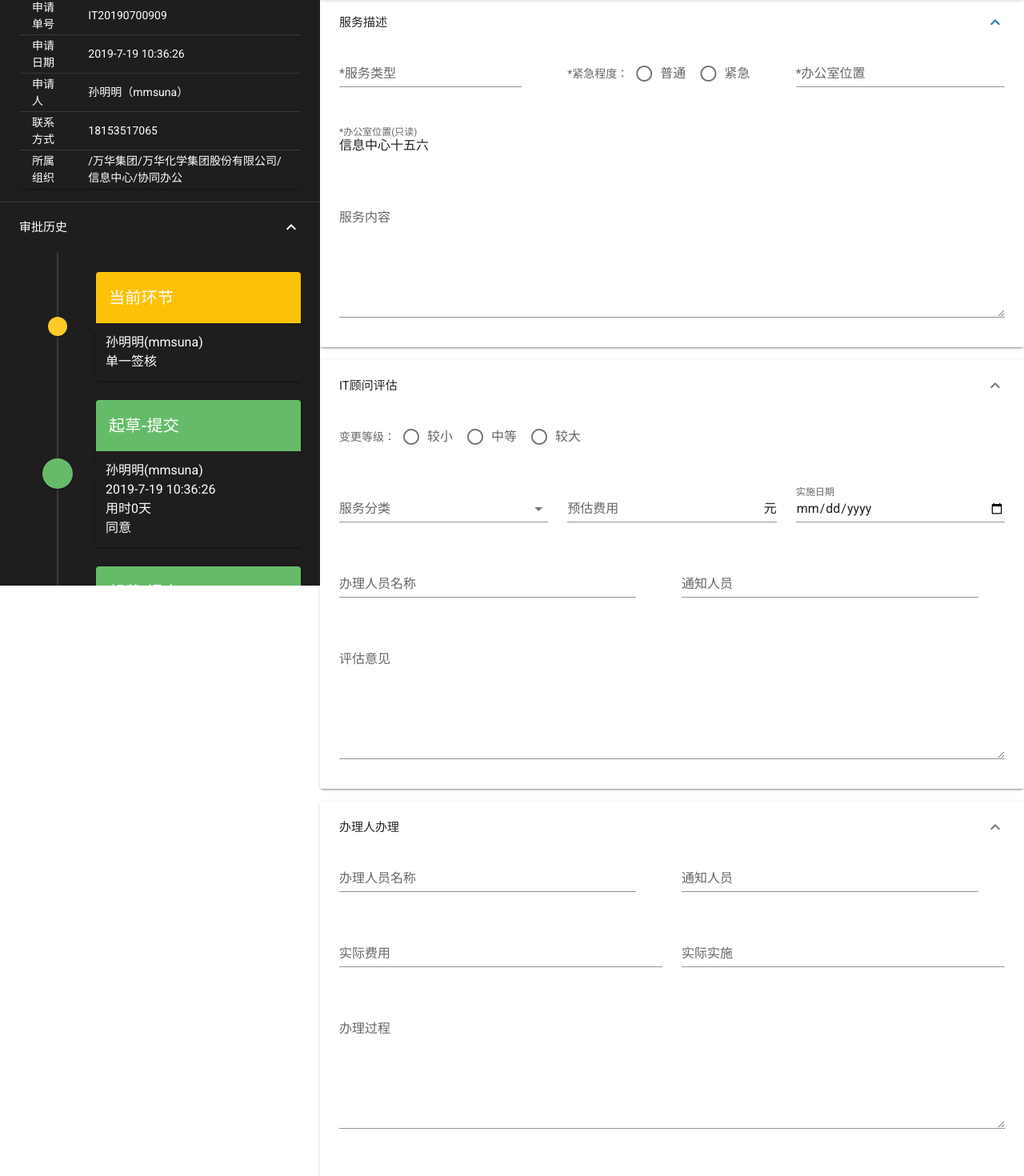
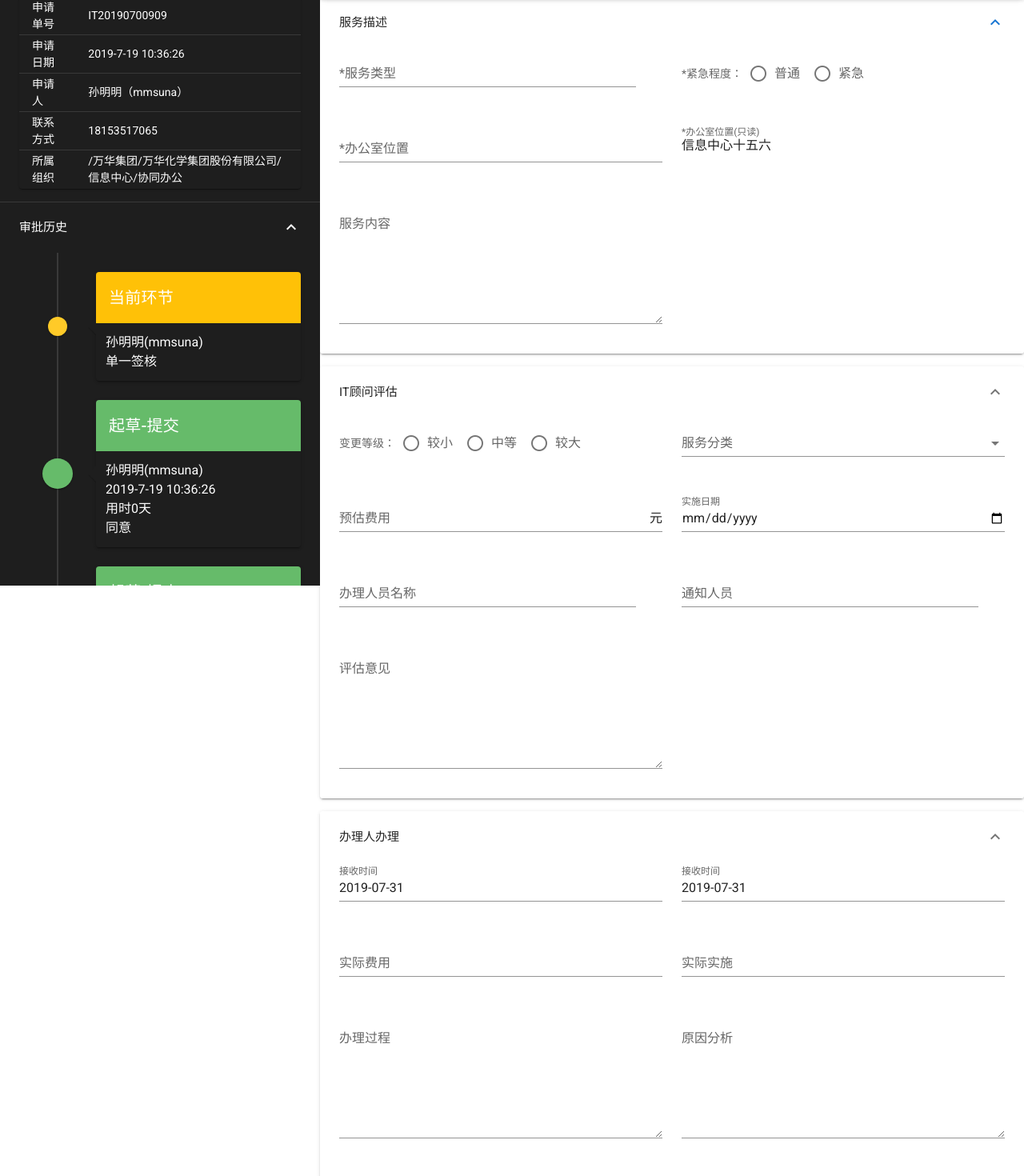
Before and after one commit to ebolavirus/VuetifyDemo, a Vue app: page / in a window 1280 px wide. Shown: the part 68-1538 px from the top of the page at 80% size. Built offline with nearby package versions, Linux system fonts and the light colour scheme.

Commit message:
222
Signed-off-by: jkjiao <jkjiao@whchem.com>

```diff
--- a/public/index.html
+++ b/public/index.html
@@ -3,7 +3,7 @@
   <head>
     <meta charset="utf-8">
     <meta http-equiv="X-UA-Compatible" content="IE=edge">
-    <meta name="viewport" content="width=device-width,initial-scale=1.0">
+    <meta name="viewport" content="width=device-width, initial-scale=1, maximum-scale=1, user-scalable=no, minimal-ui">
     <link rel="icon" href="<%= BASE_URL %>favicon.ico">
     <title>vuetifydemo</title>
     <link rel="stylesheet" href="https://fonts.googleapis.com/css?family=Roboto:100,300,400,500,700,900">
--- a/src/components/HelloWorld.vue
+++ b/src/components/HelloWorld.vue
@@ -11,12 +11,17 @@
           </v-expansion-panel-header>
           <v-expansion-panel-content>
             <v-layout wrap>
-              <v-flex xs4>
-                <v-text-field label="*服务类型" append-outer-icon="mdi-file-document-box-search" readonly
-                  @click:append-outer.stop="typeSelect" v-model="typeValue"></v-text-field>
+              <v-flex xs12 sm6 md6 lg6>
+                <v-text-field
+                  label="*服务类型"
+                  append-outer-icon="mdi-file-document-box-search"
+                  readonly
+                  @click:append-outer.stop="typeSelect"
+                  v-model="typeValue"
+                ></v-text-field>
                 <TypeDialog v-model="typedialog" @dialogSelected="typeDialogSelected" />
               </v-flex>
-              <v-flex xs4>
+              <v-flex xs12 sm6 md6 lg6>
                 <v-radio-group v-model="row" row>
                   <template v-slot:label>
                     <div>*紧急程度：</div>
@@ -25,13 +30,13 @@
                   <v-radio label="紧急" value="0"></v-radio>
                 </v-radio-group>
               </v-flex>
-              <v-flex xs4>
+              <v-flex xs12 sm6 md6 lg6>
                 <v-text-field label="*办公室位置"></v-text-field>
               </v-flex>
-              <v-flex xs4>
+              <v-flex xs12 sm6 md6 lg6>
                 <TextfieldReadonly />
               </v-flex>
-              <v-flex xs12>
+              <v-flex xs12 sm6 md6 lg6>
                 <v-textarea label="服务内容"></v-textarea>
               </v-flex>
             </v-layout>
@@ -42,7 +47,7 @@
           <v-expansion-panel-header>IT顾问评估</v-expansion-panel-header>
           <v-expansion-panel-content>
             <v-layout wrap>
-              <v-flex xs12>
+              <v-flex xs12 sm6 md6 lg6>
                 <v-radio-group v-model="row" row xs6 sm3 md3>
                   <template v-slot:label>
                     <div>变更等级：</div>
@@ -52,26 +57,36 @@
                   <v-radio label="较大" value="2"></v-radio>
                 </v-radio-group>
               </v-flex>
-              <v-flex xs4>
-                <v-select :items="serviceTypes" label="服务分类" xs6 sm3 md3></v-select>
+              <v-flex xs12 sm6 md6 lg6>
+                <v-select :items="serviceTypes" label="服务分类" ></v-select>
               </v-flex>
-              <v-flex xs4>
+              <v-flex xs12 sm6 md6 lg6>
                 <v-text-field label="预估费用" type="number" suffix="元"></v-text-field>
               </v-flex>
-              <v-flex xs4>
+              <v-flex xs12 sm6 md6 lg6>
                 <v-text-field label="实施日期" type="date"></v-text-field>
               </v-flex>
-              <v-flex xs6>
-                <v-text-field label="办理人员名称" append-outer-icon="mdi-file-document-box-search" readonly
-                  @click:append-outer.stop="dutySelect" v-model="dutyValue"></v-text-field>
+              <v-flex xs12 sm6 md6 lg6>
+                <v-text-field
+                  label="办理人员名称"
+                  append-outer-icon="mdi-file-document-box-search"
+                  readonly
+                  @click:append-outer.stop="dutySelect"
+                  v-model="dutyValue"
+                ></v-text-field>
                 <HumanDialog v-model="dutydialog" @dialogSelected="dutyDialogSelected" />
               </v-flex>
-              <v-flex xs6>
-                <v-text-field label="通知人员" append-outer-icon="mdi-file-document-box-search" readonly
-                  @click:append-outer.stop="dutySelect" v-model="dutyValue"></v-text-field>
+              <v-flex xs12 sm6 md6 lg6>
+                <v-text-field
+                  label="通知人员"
+                  append-outer-icon="mdi-file-document-box-search"
+                  readonly
+                  @click:append-outer.stop="dutySelect"
+                  v-model="dutyValue"
+                ></v-text-field>
                 <HumanDialog v-model="dutydialog" @dialogSelected="dutyDialogSelected" />
               </v-flex>
-              <v-flex xs12>
+              <v-flex xs12 sm6 md6 lg6>
                 <v-textarea label="评估意见"></v-textarea>
               </v-flex>
             </v-layout>
@@ -82,29 +97,62 @@
           <v-expansion-panel-header>办理人办理</v-expansion-panel-header>
           <v-expansion-panel-content>
             <v-layout wrap>
-              <v-flex xs6>
-                <v-text-field label="办理人员名称" append-outer-icon="mdi-file-document-box-search" readonly
-                  @click:append-outer.stop="dutySelect" v-model="dutyValue"></v-text-field>
-                <HumanDialog v-model="dutydialog" @dialogSelected="dutyDialogSelected" />
+              <v-flex xs12 sm6 md6 lg6>
+                <v-menu
+                  ref="menu"
+                  v-model="startDateMenu"
+                  :close-on-content-click="false"
+                  :return-value.sync="date1"
+                  transition="scale-transition"
+                  offset-y
+                  full-width
+                  min-width="290px"
+                >
+                  <template v-slot:activator="{ on }">
+                    <v-text-field v-model="date1" label="接收时间" readonly v-on="on"></v-text-field>
+                  </template>
+                  <v-date-picker v-model="date1" no-title scrollable>
+                    <v-spacer></v-spacer>
+                    <v-btn text color="primary" @click="startDateMenu = false">取消</v-btn>
+                    <v-btn text color="primary" @click="$refs.menu.save(date1)">确定</v-btn>
+                  </v-date-picker>
+                </v-menu>
               </v-flex>
-              <v-flex xs6>
-                <v-text-field label="通知人员" append-outer-icon="mdi-file-document-box-search" readonly
-                  @click:append-outer.stop="dutySelect" v-model="dutyValue"></v-text-field>
-                <HumanDialog v-model="dutydialog" @dialogSelected="dutyDialogSelected" />
+              <v-spacer></v-spacer>
+              <v-flex xs12 sm6 md6 lg6>
+                <v-menu
+                  ref="menu"
+                  v-model="endDateMenu"
+                  :close-on-content-click="false"
+                  :return-value.sync="date2"
+                  transition="scale-transition"
+                  offset-y
+                  full-width
+                  min-width="290px"
+                >
+                  <template v-slot:activator="{ on }">
+                    <v-text-field v-model="date2" label="接收时间" readonly v-on="on"></v-text-field>
+                  </template>
+                  <v-date-picker v-model="date2" no-title scrollable>
+                    <v-spacer></v-spacer>
+                    <v-btn text color="primary" @click="endDateMenu = false">取消</v-btn>
+                    <v-btn text color="primary" @click="$refs.menu.save(date2)">确定</v-btn>
+                  </v-date-picker>
+                </v-menu>
               </v-flex>
-              <v-flex xs6>
+              <v-flex xs12 sm6 md6 lg6>
                 <v-text-field label="实际费用"></v-text-field>
               </v-flex>
-              <v-flex xs6>
+              <v-flex xs12 sm6 md6 lg6>
                 <v-text-field label="实际实施"></v-text-field>
               </v-flex>
-              <v-flex xs12>
+              <v-flex xs12 sm6 md6 lg6>
                 <v-textarea label="办理过程"></v-textarea>
               </v-flex>
-              <v-flex xs12>
+              <v-flex xs12 sm6 md6 lg6>
                 <v-textarea label="原因分析"></v-textarea>
               </v-flex>
-              <v-flex xs12>
+              <v-flex xs12 sm6 md6 lg6>
                 <v-textarea label="结果及建议"></v-textarea>
               </v-flex>
             </v-layout>
@@ -115,7 +163,7 @@
           <v-expansion-panel-header>申请人验收</v-expansion-panel-header>
           <v-expansion-panel-content>
             <v-layout wrap>
-              <v-flex xs6>
+              <v-flex xs12 sm6 md6 lg6>
                 <v-radio-group row>
                   <template v-slot:label>
                     <div>是否解决：</div>
@@ -124,7 +172,7 @@
                   <v-radio label="未解决" value="1"></v-radio>
                 </v-radio-group>
               </v-flex>
-              <v-flex xs6>
+              <v-flex xs12 sm6 md6 lg6>
                 <v-radio-group row>
                   <template v-slot:label>
                     <div>是否满意：</div>
@@ -133,7 +181,7 @@
                   <v-radio label="不满意" value="1"></v-radio>
                 </v-radio-group>
               </v-flex>
-              <v-flex xs12>
+              <v-flex xs12 sm6 md6 lg6>
                 <v-textarea label="验收报告及建议"></v-textarea>
               </v-flex>
             </v-layout>
@@ -147,8 +195,7 @@
             </template>
           </v-expansion-panel-header>
           <v-expansion-panel-content>
-            <iframe src="http://www.baidu.com" style="width: 100%">
-            </iframe>
+            <iframe src="http://www.baidu.com" style="width: 100%"></iframe>
           </v-expansion-panel-content>
         </v-expansion-panel>
       </v-expansion-panels>
@@ -157,9 +204,9 @@
 </template>
 
 <script>
-  import TypeDialog from './TypeDialog';
-  import HumanDialog from './HumanDialog';
-  import TextfieldReadonly from './TextfieldReadonly';
+import TypeDialog from "./TypeDialog";
+import HumanDialog from "./HumanDialog";
+import TextfieldReadonly from "./TextfieldReadonly";
 export default {
   components: {
     TypeDialog,
@@ -169,11 +216,15 @@
   data: () => ({
     panel: [0, 1, 2, 3, 4, 5, 6],
     serviceTypes: ["type1", "type2", "type3", "type4", "type5"],
-      typeValue: '',
-      dutyValue: '',
+    typeValue: "",
+    dutyValue: "",
     typedialog: false,
     dutydialog: false,
-      row: ''
+    row: "",
+    startDateMenu: false,
+    endDateMenu: false,
+    date1: new Date().toISOString().substr(0, 10),
+    date2: new Date().toISOString().substr(0, 10)
   }),
   methods: {
     typeSelect() {
@@ -185,11 +236,11 @@
       this.dutydialog = !this.dutydialog;
     },
     typeDialogSelected(value) {
-        console.log('bbbbb', value);
+      console.log("bbbbb", value);
       this.typeValue = value.name;
     },
     dutyDialogSelected(value) {
-        console.log('cccc', value);
+      console.log("cccc", value);
       this.dutyValue = value;
     }
   }
```
Also changed, not shown: 1 other file (tests, documents, lock files or other folders). Lines whose indentation alone changed are shown as unchanged.
